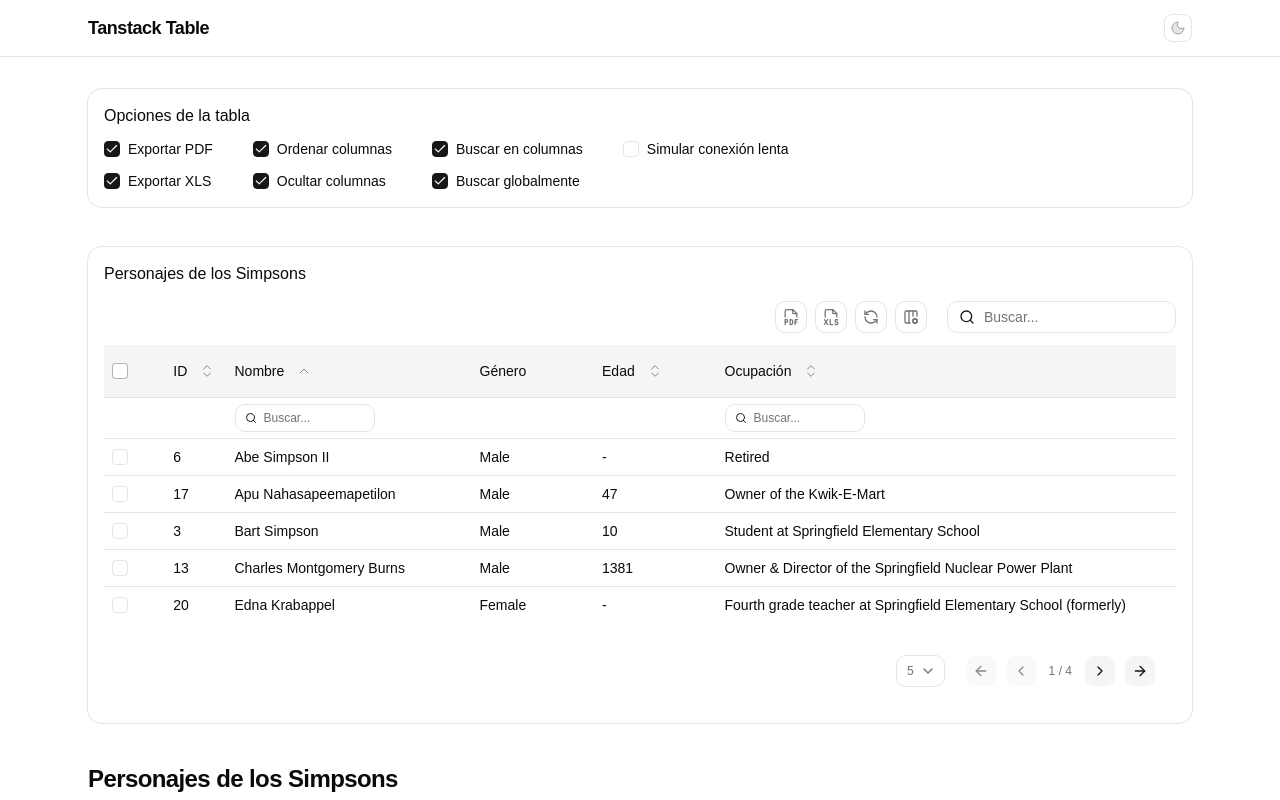
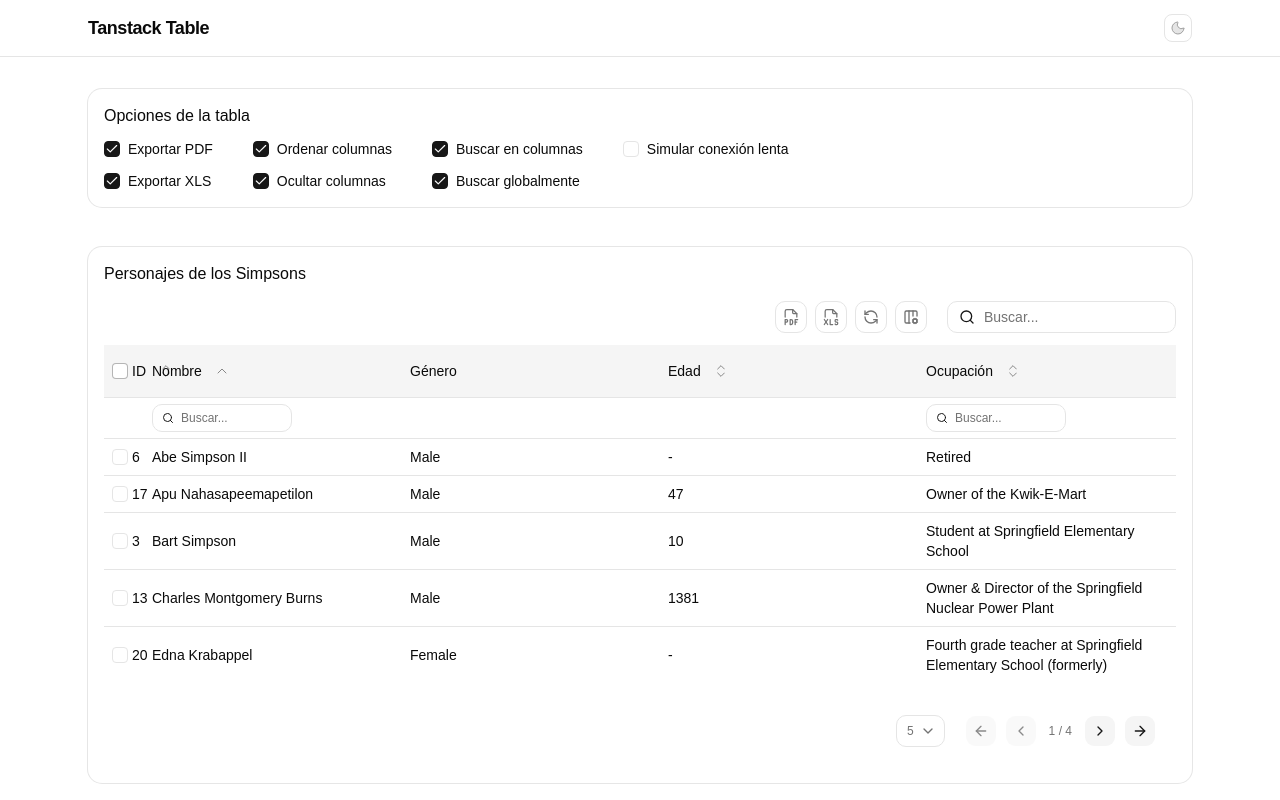
Before and after one commit to alanloffler/tanstack-table-template, a React (Vite) app: page / in a window 1280 px wide. Shown: the top 800 px of the page. Built offline with nearby package versions, Linux system fonts and the light colour scheme.

Commit message:
feat(components): handle resize column indicator

```diff
--- a/src/components/DraggableColumnHeader.tsx
+++ b/src/components/DraggableColumnHeader.tsx
@@ -3,26 +3,50 @@ import { TableHead } from "@/components/ui/table";
 import { flexRender, type Header } from "@tanstack/react-table";
 import { useSortable } from "@dnd-kit/sortable";
 
-export function DraggableColumnHeader<TData, TValue>({ header }: { header: Header<TData, TValue> }) {
+export function DraggableColumnHeader<TData, TValue>({
+  header,
+  isLastColumn,
+}: {
+  header: Header<TData, TValue>;
+  isLastColumn?: boolean;
+}) {
   const { attributes, isDragging, listeners, setNodeRef } = useSortable({
     id: header.column.id,
   });
 
   return (
     <TableHead
-      className="cursor-grab active:cursor-grabbing"
+      className="relative overflow-hidden py-2.5"
       ref={setNodeRef}
       style={{
         minWidth: header.column.columnDef.minSize,
-        width: header.column.getSize(),
-        maxWidth: header.column.columnDef.maxSize,
+        width: isLastColumn ? "auto" : `calc(var(--header-${header.id}-size) * 1px)`,
+        maxWidth: isLastColumn ? undefined : header.column.columnDef.maxSize,
         opacity: isDragging ? 0.5 : 1,
-        position: "relative",
       }}
-      {...attributes}
-      {...listeners}
     >
-      {header.isPlaceholder ? null : flexRender(header.column.columnDef.header, header.getContext())}
+      {header.isPlaceholder ? null : (
+        <span className="inline-flex w-fit cursor-grab active:cursor-grabbing" {...attributes} {...listeners}>
+          {flexRender(header.column.columnDef.header, header.getContext())}
+        </span>
+      )}
+      {!isLastColumn && (
+        <div
+          onDoubleClick={() => header.column.resetSize()}
+          onPointerDown={(e) => e.stopPropagation()}
+          onMouseDown={(e) => {
+            e.stopPropagation();
+            header.getResizeHandler()(e);
+          }}
+          onTouchStart={(e) => {
+            e.stopPropagation();
+            header.getResizeHandler()(e);
+          }}
+          className={`hover:bg-primary/50 active:bg-primary absolute top-0 right-0 h-full w-0.75 cursor-col-resize touch-none bg-transparent transition-colors select-none ${
+            header.column.getIsResizing() ? "bg-primary" : ""
+          }`}
+        />
+      )}
     </TableHead>
   );
 }
```
